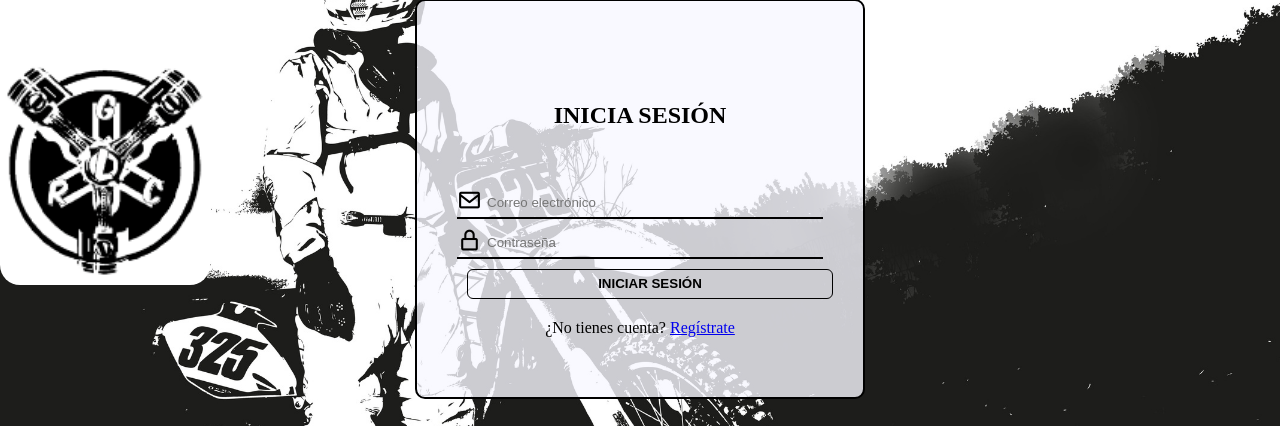
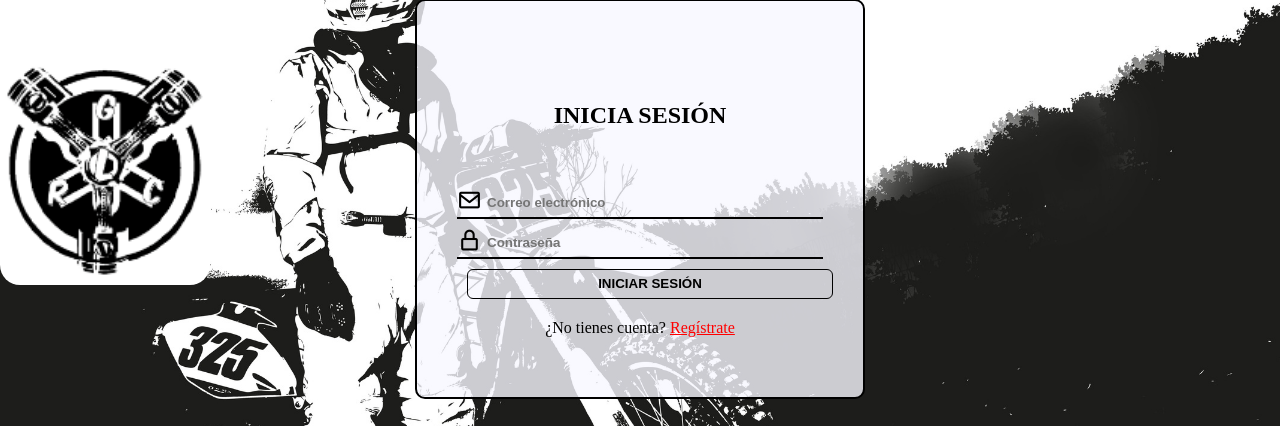
Before and after one commit to AfterLehxuz/MotoClubsBogota, a PHP site: page /MotoClubsBogota/login.php in a window 1280 px wide. Shown: the part 151-577 px from the top of the page. Run offline with PHP 8.4, Linux system fonts and the light colour scheme; some libraries are stand-ins or nearby versions.

Commit message:
ultimo commit

```diff
--- a/login.php
+++ b/login.php
@@ -41,19 +41,19 @@
                 <h1>inicia sesión</h1>
 
                 <form method="POST">
-                    <div class="input">
-                        <span><i class='bx bx-envelope'></i></span>
-                        <input type="email" name="email" placeholder="Correo electrónico">
-                    </div>
+                <div class="input">
+    <span><i class='bx bx-envelope'></i></span>
+    <input type="email" name="email" placeholder="Correo electrónico" style="font-weight: bold;">
+</div>
                     <div class="input">
                         <span><i class='bx bx-lock-alt'></i></span>
-                        <input type="password" name="password" placeholder="Contraseña">
+                        <input type="password" name="password" placeholder="Contraseña" style="font-weight: bold;">
                     </div>
 
                     <button type="submit" id="btnLogin">Iniciar sesión</button>
 
                     <div class="registrar">
-                        <p>¿No tienes cuenta? <a href="signup.php">Regístrate</a></p>
+                    <p><span>¿No tienes cuenta? <a href="signup.php" style="color: red;">Regístrate</a></span></p>
                     </div>
                 </form>
             </div>
```
Also changed, not shown: Estilos/login.css (line endings or trailing spaces).
